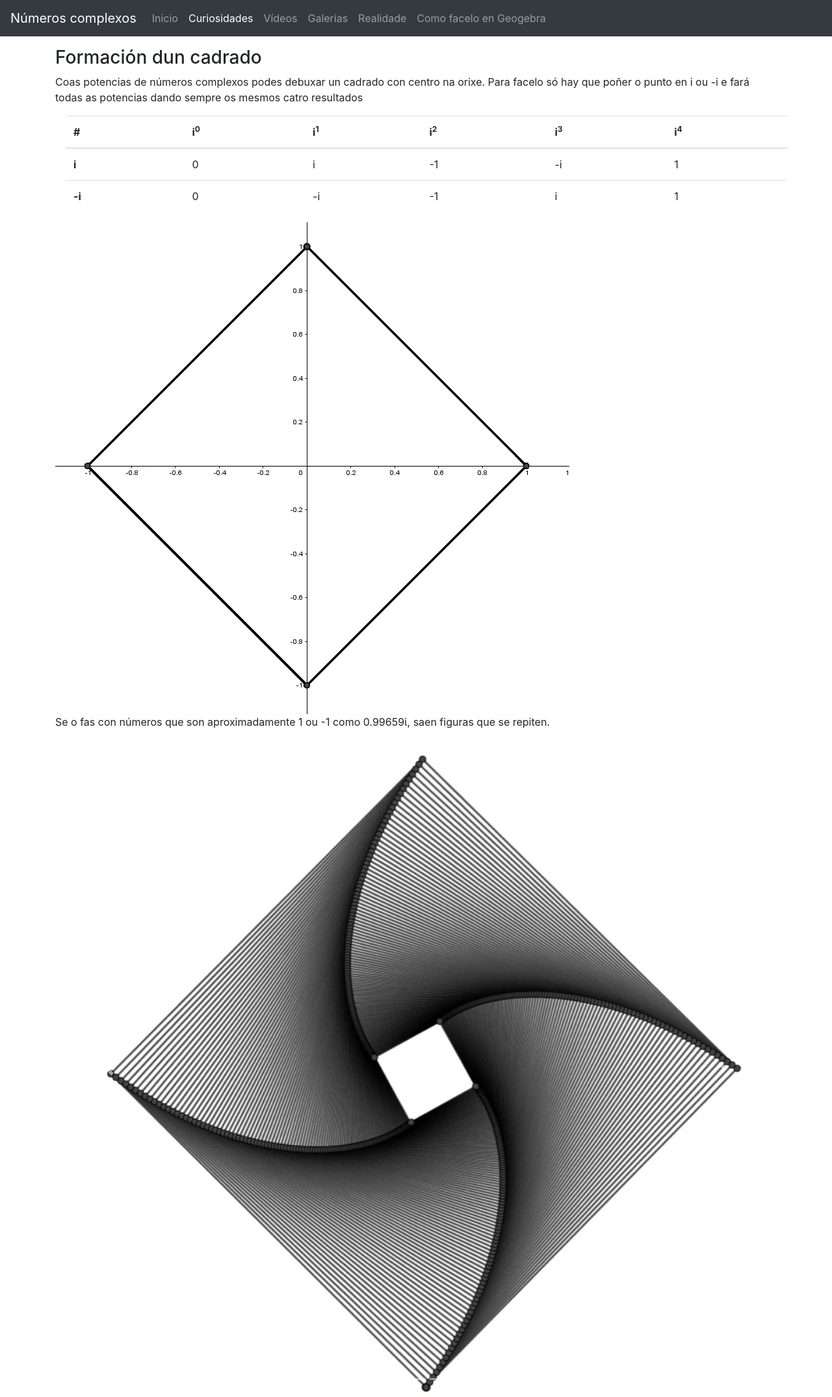
After one commit to Kingomac/Numeros-Complexos, a PHP site: page /pages/curiosidades/formacion-dun-cadrado.php in a window 1280 px wide. The commit adds this page. Shown: the whole page at 65% size. Run offline with PHP 8.4, Linux system fonts and the light colour scheme.

Commit message:
Curiosidades

```diff
--- /dev/null
+++ b/config.php
@@ -0,0 +1,3 @@
+<?php
+define('HOST', 'https://numeros-complexos.test/');
+?>
--- a/pages/curiosidades.php
+++ b/pages/curiosidades.php
@@ -3,6 +3,8 @@ $title = 'Curiosidades';
 $active = array('','active','','','','');
 $content = file_get_contents('./views/curiosidades.html');
 $meta = file_get_contents('./meta/curiosidades.html');
+$importVue = true;
+$optionalJS = '<script async src="../public/js/cards.js"></script>';
 
 include('./layouts/main.php');
 ?>
--- /dev/null
+++ b/pages/curiosidades/formacion-dun-cadrado.php
@@ -0,0 +1,8 @@
+<?php
+$title = 'Formación dun cadrado';
+$active = array('','active','','','','');
+$content = file_get_contents('../views/curiosidades/formacion-dun-cadrado.html');
+$meta = file_get_contents('../meta/curiosidades/formacion-dun-cadrado.html');
+
+include('../layouts/main.php');
+?>
--- a/pages/layouts/main.php
+++ b/pages/layouts/main.php
@@ -1,19 +1,46 @@
 <!doctype html>
 <html lang="gl">
+
 <head>
     <!-- Required meta tags -->
     <meta charset="utf-8">
     <meta name="viewport" content="width=device-width, initial-scale=1, shrink-to-fit=no">
     <?php echo $meta ?>
     <!-- Bootstrap CSS -->
-    <link rel="stylesheet" href="https://stackpath.bootstrapcdn.com/bootstrap/4.3.0/css/bootstrap.min.css" integrity="sha384-PDle/QlgIONtM1aqA2Qemk5gPOE7wFq8+Em+G/hmo5Iq0CCmYZLv3fVRDJ4MMwEA" crossorigin="anonymous">
+    <link rel="stylesheet" href="https://stackpath.bootstrapcdn.com/bootstrap/4.3.1/css/bootstrap.min.css"
+        integrity="sha384-ggOyR0iXCbMQv3Xipma34MD+dH/1fQ784/j6cY/iJTQUOhcWr7x9JvoRxT2MZw1T" crossorigin="anonymous">
+    <!-- Analytics -->
+    <!-- Global site tag (gtag.js) - Google Analytics-->
+    <script async src="https://www.googletagmanager.com/gtag/js?id=UA-146721570-1"></script>
+    <script>
+    window.dataLayer = window.dataLayer || [];
+
+    function gtag() {
+        dataLayer.push(arguments);
+    }
+    gtag('js', new Date());
+
+    gtag('config', 'UA-146721570-1');
+    </script>
+    <?php
+    if(isset($importVue)){
+        echo '<script src="https://cdn.jsdelivr.net/npm/vue/dist/vue.js"></script>';
+        echo $optionalJS;
+    }
+    ?>
+
+    <!-- Bootstrap dependencies -->
+    <script async defer src="https://code.jquery.com/jquery-3.3.1.slim.min.js" integrity="sha384-q8i/X+965DzO0rT7abK41JStQIAqVgRVzpbzo5smXKp4YfRvH+8abtTE1Pi6jizo" crossorigin="anonymous"></script>
+    <script async defer src="https://cdnjs.cloudflare.com/ajax/libs/popper.js/1.14.7/umd/popper.min.js" integrity="sha384-UO2eT0CpHqdSJQ6hJty5KVphtPhzWj9WO1clHTMGa3JDZwrnQq4sF86dIHNDz0W1" crossorigin="anonymous"></script>
 
     <title>Números complexos - <?php echo $title ?></title>
 </head>
+
 <body>
     <nav class="navbar navbar-expand-lg navbar-dark bg-dark">
         <a class="navbar-brand" href="/">Números complexos</a>
-        <button class="navbar-toggler" type="button" data-toggle="collapse" data-target="#navbarSupportedContent" aria-controls="navbarSupportedContent" aria-expanded="false" aria-label="Toggle navigation">
+        <button class="navbar-toggler" type="button" data-toggle="collapse" data-target="#navbarSupportedContent"
+            aria-controls="navbarSupportedContent" aria-expanded="false" aria-label="Toggle navigation">
             <span class="navbar-toggler-icon"></span>
         </button>
 
@@ -44,10 +71,9 @@
     <div class="container mt-3">
         <?php echo $content ?>
     </div>
-    <!-- Optional JavaScript -->
-    <!-- jQuery first, then Popper.js, then Bootstrap JS -->
-    <script src="https://code.jquery.com/jquery-3.3.1.slim.min.js" integrity="sha384-q8i/X+965DzO0rT7abK41JStQIAqVgRVzpbzo5smXKp4YfRvH+8abtTE1Pi6jizo" crossorigin="anonymous"></script>
-    <script src="https://cdnjs.cloudflare.com/ajax/libs/popper.js/1.14.7/umd/popper.min.js" integrity="sha384-UO2eT0CpHqdSJQ6hJty5KVphtPhzWj9WO1clHTMGa3JDZwrnQq4sF86dIHNDz0W1" crossorigin="anonymous"></script>
-    <script src="https://stackpath.bootstrapcdn.com/bootstrap/4.3.0/js/bootstrap.min.js" integrity="sha384-7aThvCh9TypR7fIc2HV4O/nFMVCBwyIUKL8XCtKE+8xgCgl/PQGuFsvShjr74PBp" crossorigin="anonymous"></script>
+     <!-- Async loaded javascript -->
+
+    <script async defer src="https://stackpath.bootstrapcdn.com/bootstrap/4.3.1/js/bootstrap.min.js" integrity="sha384-JjSmVgyd0p3pXB1rRibZUAYoIIy6OrQ6VrjIEaFf/nJGzIxFDsf4x0xIM+B07jRM" crossorigin="anonymous"></script>
 </body>
+
 </html>
--- /dev/null
+++ b/pages/meta/curiosidades/circulos.html
@@ -0,0 +1,4 @@
+<h3 class="text-center">Círculos</h3>
+<img class="img-fluid" src="../resources/imaxes/circulo_de_puntos.webp">
+<img class="img-fluid" src="../resources/imaxes/circulo08+08i.webp">
+<p>Sae un círculo cando z= 0.8+0.6i u z= 0.6+0.8i porque se o pasas a polar queda módulo 1 e ao elevalo so varía o argumento.</p>
--- a/pages/meta/index.html
+++ b/pages/meta/index.html
@@ -1,3 +1,4 @@
 <meta name="title" content="Numeros complexos · Aprende sobre as potencias e todo o relacionado aos números complexos">
 <meta name="description" content="Aprende de maneira visual e divertida sobre os números complexos e sobretodo as súas curiosas potencias">
 <meta name="keywords" content="numeros,complexos,complejos,aprender numeros complexos,potencias,matematicas,matematicas visuales">
+<link rel="canonical" href="/">
--- /dev/null
+++ b/pages/views/curiosidades/formacion-dun-cadrado.html
@@ -0,0 +1,68 @@
+<h3>Formación dun cadrado</h3>
+<p>Coas potencias de números complexos podes debuxar un cadrado con centro na orixe. Para facelo só hay que poñer o punto en i ou -i e fará todas as potencias dando sempre os mesmos catro resultados</p>
+<table class="table m-3">
+    <thead>
+        <tr>
+            <th scope="col">#</th>
+            <th scope="col">i<sup>0</sup></th>
+            <th scope="col">i<sup>1</sup></th>
+            <th scope="col">i<sup>2</sup></th>
+            <th scope="col">i<sup>3</sup></th>
+            <th scope="col">i<sup>4</sup></th>
+        </tr>
+    </thead>
+    <tbody>
+        <tr>
+            <th scope="row">i</th>
+            <td>0</td>
+            <td>i</td>
+            <td>-1</td>
+            <td>-i</td>
+            <td>1</td>
+        </tr>
+        <tr>
+            <th scope="row">-i</th>
+            <td>0</td>
+            <td>-i</td>
+            <td>-1</td>
+            <td>i</td>
+            <td>1</td>
+        </tr>
+    </tbody>
+</table>
+<img class="img-fluid" src="../resources/imaxes/cadrado.webp">
+<p>Se o fas con números que son aproximadamente 1 ou -1 como 0.99659ί, saen figuras que se repiten.</p>
+<div id="carouselExampleIndicators" class="carousel slide" data-ride="carousel">
+    <ol class="carousel-indicators">
+        <li data-target="#carouselExampleIndicators" data-slide-to="0" class="active"></li>
+        <li data-target="#carouselExampleIndicators" data-slide-to="1"></li>
+        <li data-target="#carouselExampleIndicators" data-slide-to="2"></li>
+        <li data-target="#carouselExampleIndicators" data-slide-to="3"></li>
+        <li data-target="#carouselExampleIndicators" data-slide-to="4"></li>
+    </ol>
+    <div class="carousel-inner">
+        <div class="carousel-item">
+            <img src="../resources/imaxes/cadrado-case-perfecto.webp" class="d-block w-100" alt="...">
+        </div>
+        <div class="carousel-item active">
+            <img src="../resources/imaxes/cadrado1.webp" class="d-block w-100" alt="...">
+        </div>
+        <div class="carousel-item">
+            <img src="../resources/imaxes/cadrado2.webp" class="d-block w-100" alt="...">
+        </div>
+        <div class="carousel-item">
+            <img src="../resources/imaxes/cadrado3.webp" class="d-block w-100" alt="...">
+        </div>
+        <div class="carousel-item">
+            <img src="../resources/imaxes/cadrado4.webp" class="d-block w-100" alt="...">
+        </div>
+    </div>
+    <a class="carousel-control-prev" href="#carouselExampleIndicators" role="button" data-slide="prev">
+        <span class="carousel-control-prev-icon" aria-hidden="true"></span>
+        <span class="sr-only">Previous</span>
+    </a>
+    <a class="carousel-control-next" href="#carouselExampleIndicators" role="button" data-slide="next">
+        <span class="carousel-control-next-icon" aria-hidden="true"></span>
+        <span class="sr-only">Next</span>
+    </a>
+</div>
```
Also changed, not shown: pages/curiosidades/circulos.php (added, +8 -0 lines), pages/curiosidades/simetria-cadrantes.php (added, +8 -0 lines), pages/error/404.php (added, +7 -0 lines), pages/views/curiosidades.html (+4 -25 lines), pages/views/curiosidades/simetria-cadrantes.html (added, +10 -0 lines), public/js/cards.js (added, +18 -0 lines), .htaccess, pages/meta/curiosidades/formacion-dun-cadrado.html (added), pages/meta/curiosidades/simetria-cadrantes.html (added), pages/views/curiosidades/circulos.html (added), 1 other file. Lines whose indentation alone changed are shown as unchanged.
